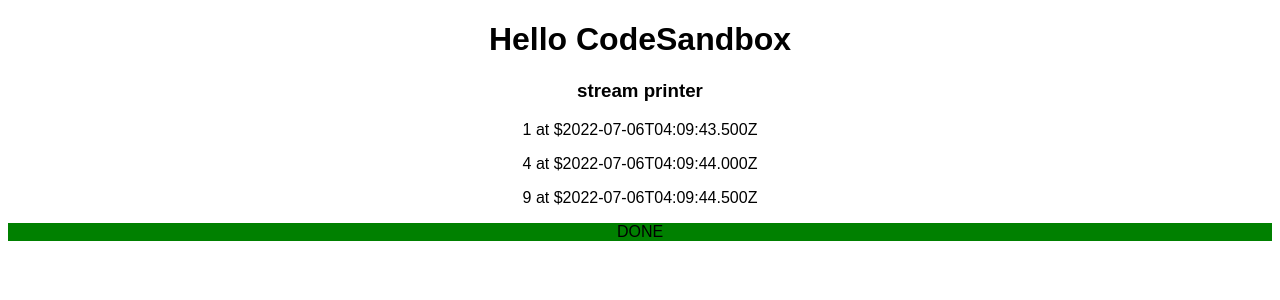
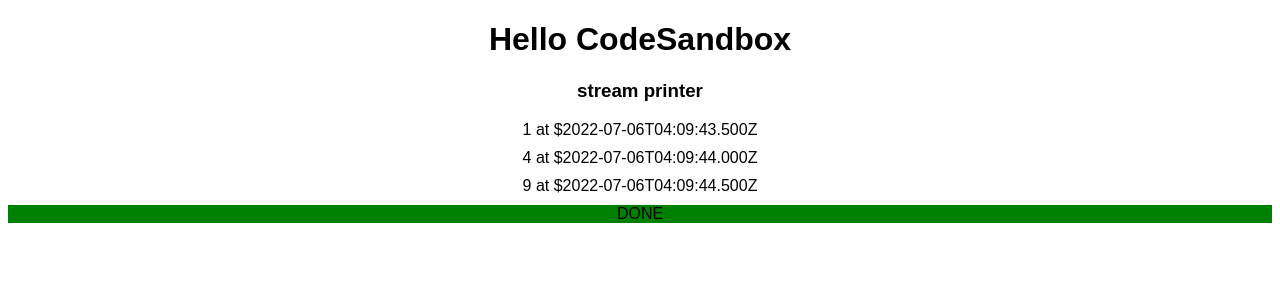
Before and after one commit to congcongcong250/myRxJS, a React (Create React App) app: page / in a window 1280 px wide. Shown: the top 300 px of the page. Built offline with nearby package versions, Linux system fonts and the light colour scheme.

Commit message:
(misc) Improve stream printer

```diff
--- a/src/components/StreamPrinter.tsx
+++ b/src/components/StreamPrinter.tsx
@@ -41,7 +41,9 @@ export default function StreamPrinter({
     <div className="stream-printer">
       <h3>stream printer</h3>
       {outputList.map((line, index) => (
-        <p key={index}>{line}</p>
+        <div key={index} style={{ marginTop: "10px", marginBottom: "10px" }}>
+          {line}
+        </div>
       ))}
     </div>
   );
```
